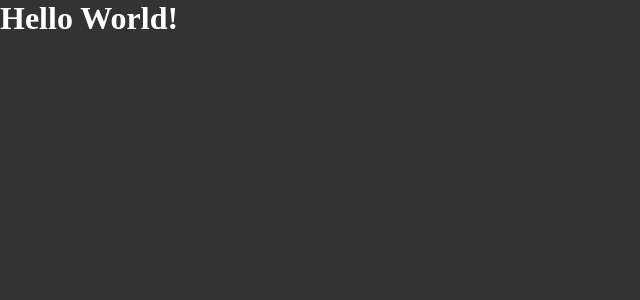
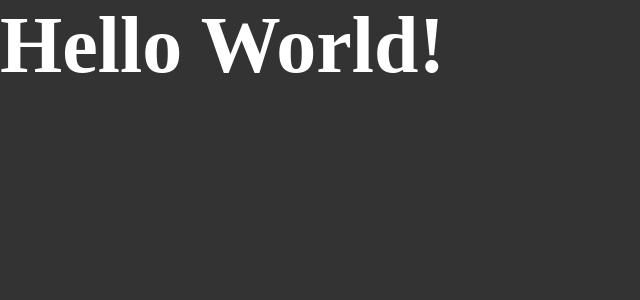
Before and after one commit to rafhael-s-p/react-studies, a React app: page / in a window 1280 px wide. Shown: the top 300 px of the page, without its empty margins (0-640 px from the left). Built offline with nearby package versions, Linux system fonts and the light colour scheme.

Commit message:
build : sass imports

```diff
--- a/package.json
+++ b/package.json
@@ -20,6 +20,8 @@
     "cross-env": "^7.0.3",
     "css-loader": "^7.1.2",
     "html-webpack-plugin": "^5.6.3",
+    "node-sass": "^9.0.0",
+    "sass-loader": "^16.0.3",
     "style-loader": "^4.0.0",
     "webpack": "^5.96.1",
     "webpack-cli": "^5.1.4",
--- a/src/App.jsx
+++ b/src/App.jsx
@@ -1,4 +1,4 @@
-import "./styles/global.css"
+import "./styles/global.scss"
 
 export function App() {
     return <h1>Hello World!</h1>
--- a/src/styles/global.css
+++ b/src/styles/global.scss
@@ -9,3 +9,7 @@ body {
     background: #333;
     color: #fff;
 }
+
+h1 {
+    font-size: 80px;
+}
--- a/webpack.config.js
+++ b/webpack.config.js
@@ -30,9 +30,9 @@ module.exports = {
                 use: 'babel-loader'
             },
             {
-                test: /\.css?$/,
+                test: /\.scss?$/,
                 exclude: /node_modules/,
-                use: ['style-loader', 'css-loader']
+                use: ['style-loader', 'css-loader', 'sass-loader']
             }
         ]
     }
```
Also changed, not shown: 1 other file (tests, documents, lock files or other folders).
